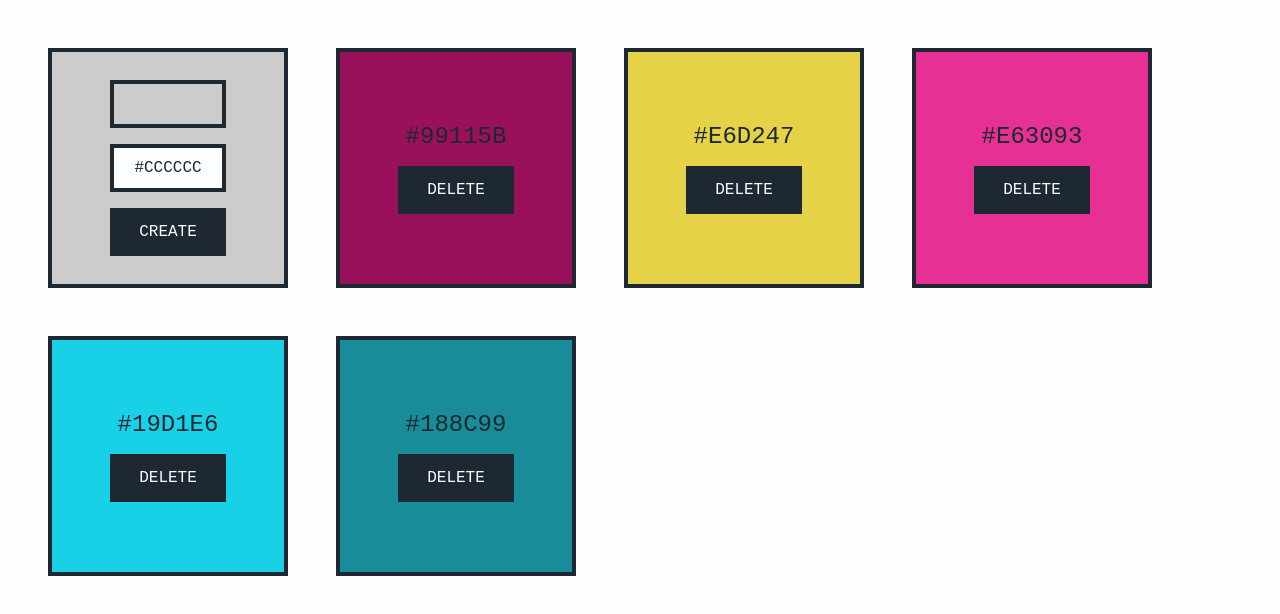
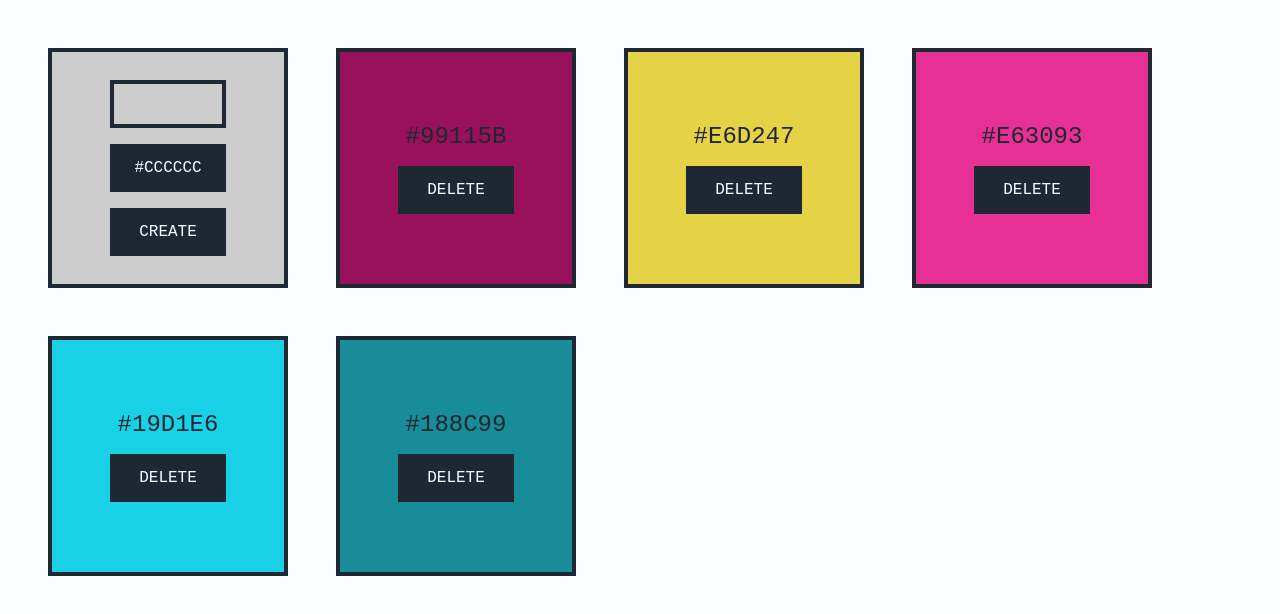
Before and after one commit to gacsphere/color-saver-app, a React (Create React App) app: page / in a window 1280 px wide. Shown: the top 614 px of the page. Built offline with nearby package versions, Linux system fonts and the light colour scheme.

Commit message:
change styling

```diff
--- a/src/components/ColorCard.js
+++ b/src/components/ColorCard.js
@@ -26,6 +26,6 @@ const ColorItem = styled.li`
   gap: 1rem;
   :hover {
     cursor: pointer;
-    transform: rotate(6deg);
+    /* transform: rotate(-6deg); */
   }
 `;
--- a/src/components/ColorForm.js
+++ b/src/components/ColorForm.js
@@ -47,7 +47,7 @@ const FormCard = styled.form`
   gap: 1rem;
   /* :hover {
     cursor: pointer;
-    transform: rotate(6deg);
+    transform: rotate(-6deg);
   } */
 `;
 
@@ -60,8 +60,8 @@ const Input = styled.input`
   font-size: 1rem;
   text-align: center;
   text-transform: uppercase;
-  color: var(--primary-black);
-  background-color: var(--primary-white);
+  color: var(--primary-white);
+  background-color: var(--primary-black);
   :focus {
     transform: rotate(-6deg);
     outline: none;
--- a/src/components/StyledComponents.js
+++ b/src/components/StyledComponents.js
@@ -12,7 +12,7 @@ const Button = styled.button`
   text-transform: uppercase;
   :hover {
     cursor: pointer;
-    transform: rotate(6deg);
+    transform: rotate(-6deg);
   }
   :active {
     background-color: var(--primary-gray);
```
